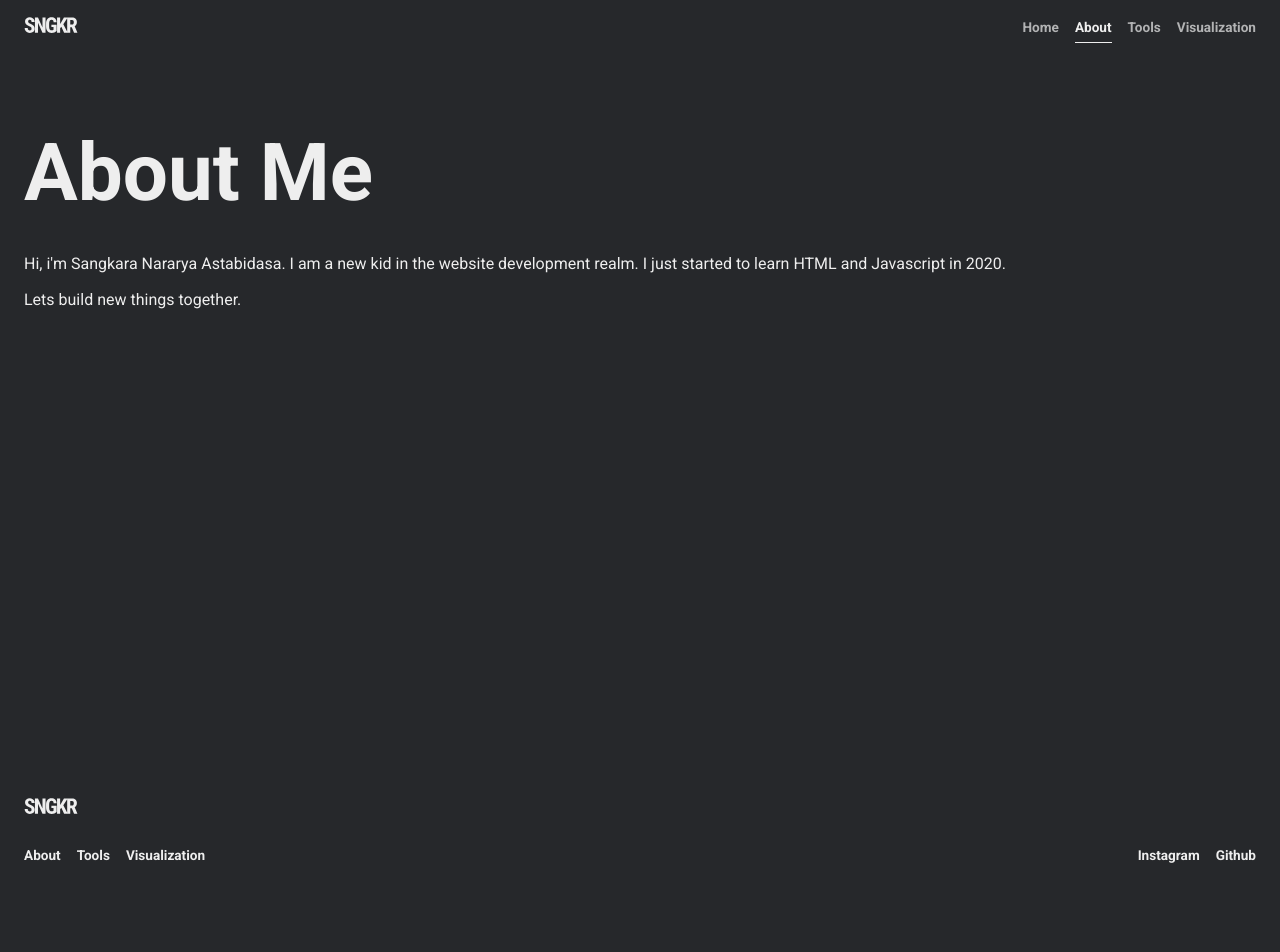
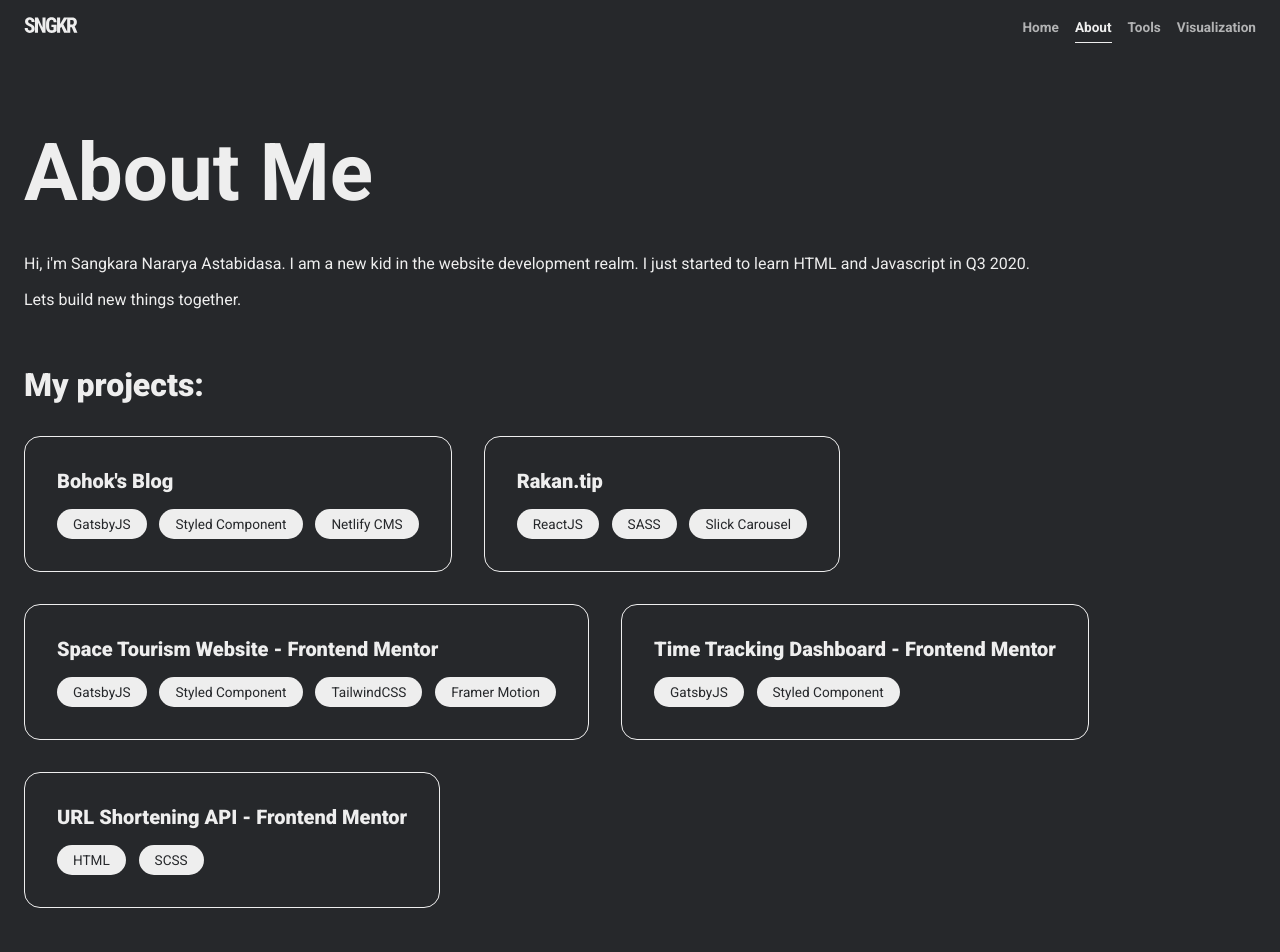
Before and after one commit to astabidasaaa/sngkr-website, a Gatsby site: page /about in a window 1280 px wide. Shown: the top 952 px of the page. Before the commit the page ends 884 px from the top, so only its background shows below. Built offline with nearby package versions, Linux system fonts and the light colour scheme; Gatsby itself is replaced by a stand-in of ours; a web font is replaced by a local one.

Commit message:
adding myprojects

```diff
--- a/src/pages/about.jsx
+++ b/src/pages/about.jsx
@@ -1,4 +1,145 @@
 import React from "react";
+import styled from "styled-components";
+import { motion } from "framer-motion";
+
+const projects_data = [
+  {
+    title: "Bohok's Blog",
+    tech: ["GatsbyJS", "Styled Component", "Netlify CMS"],
+    link: "https://bohok.netlify.app/",
+  },
+  {
+    title: "Rakan.tip",
+    tech: ["ReactJS", "SASS", "Slick Carousel"],
+    link: "https://rakantip.netlify.app/",
+  },
+  {
+    title: "Space Tourism Website - Frontend Mentor",
+    tech: ["GatsbyJS", "Styled Component", "TailwindCSS", "Framer Motion"],
+    link: "https://sngkr-space-tourism.netlify.app/",
+  },
+  {
+    title: "Time Tracking Dashboard - Frontend Mentor",
+    tech: ["GatsbyJS", "Styled Component"],
+    link: "https://sngkr-time-tracking-dashboard.netlify.app/",
+  },
+  {
+    title: "URL Shortening API - Frontend Mentor",
+    tech: ["HTML", "SCSS"],
+    link: "https://astabidasaaa.github.io/url-shortening-api-master/",
+  },
+];
+
+const MyProjectsStyle = styled(motion.ul)`
+  display: flex;
+  flex-flow: row wrap;
+  justify-content: flex-start;
+  align-items: flex-start;
+  gap: 2rem;
+  list-style-type: none;
+  margin: 2rem 0;
+  padding: 0;
+
+  .project-container {
+    display: flex;
+    flex-flow: column nowrap;
+    justify-content: flex-start;
+    align-items: flex-start;
+
+    a {
+      display: flex;
+      flex-flow: column nowrap;
+      justify-content: flex-start;
+      align-items: flex-start;
+      gap: 1rem;
+      padding: 2rem;
+      border: 1px solid var(--white);
+      border-radius: 1rem;
+      text-decoration: none;
+      transition: transform 0.1s ease-in-out;
+
+      h5 {
+        margin: 0;
+      }
+
+      .tech-container {
+        display: flex;
+        flex-flow: row wrap;
+        justify-content: flex-start;
+        align-items: flex-start;
+        gap: 0.5rem 0.8rem;
+
+        p.tech {
+          margin: 0;
+          padding: 0.3rem 1rem;
+          background: var(--white);
+          color: var(--black);
+          border-radius: 2rem;
+        }
+      }
+
+      &:hover {
+        transform: scale(1.05);
+        background: var(--white);
+        transition: transform 0.1s ease-in-out;
+
+        h5 {
+          color: var(--black);
+        }
+
+        p.tech {
+          background: var(--black);
+          color: var(--white);
+        }
+      }
+    }
+  }
+`;
+
+const MyProjects = () => {
+  const container = {
+    hidden: { opacity: 0 },
+    visible: {
+      opacity: 1,
+      transition: {
+        delayChildren: 1,
+        staggerChildren: 0.2,
+      },
+    },
+  };
+
+  const itemVariants = {
+    hidden: { opacity: 0, y: 100 },
+    visible: { opacity: 1, y: 0 },
+  };
+
+  return (
+    <MyProjectsStyle variants={container} initial="hidden" animate="visible">
+      {projects_data.map((item, index) => {
+        return (
+          <motion.li
+            variants={itemVariants}
+            className="project-container"
+            key={`my-project-${index}`}
+          >
+            <a href={item.link} target="_blank" rel="noopener noreferrer">
+              <h5>{item.title}</h5>
+              <div className="tech-container">
+                {item.tech.map((item) => {
+                  return (
+                    <p className="tech subPara" key={`tech-${item}`}>
+                      {item}
+                    </p>
+                  );
+                })}
+              </div>
+            </a>
+          </motion.li>
+        );
+      })}
+    </MyProjectsStyle>
+  );
+};
 
 const AboutPage = () => {
   return (
@@ -6,9 +147,13 @@ const AboutPage = () => {
       <h1>About Me</h1>
       <p>
         Hi, i'm Sangkara Nararya Astabidasa. I am a new kid in the website
-        development realm. I just started to learn HTML and Javascript in 2020.
+        development realm. I just started to learn HTML and Javascript in Q3
+        2020.
       </p>
       <p>Lets build new things together.</p>
+      <br />
+      <h3>My projects:</h3>
+      <MyProjects />
     </article>
   );
 };
```
